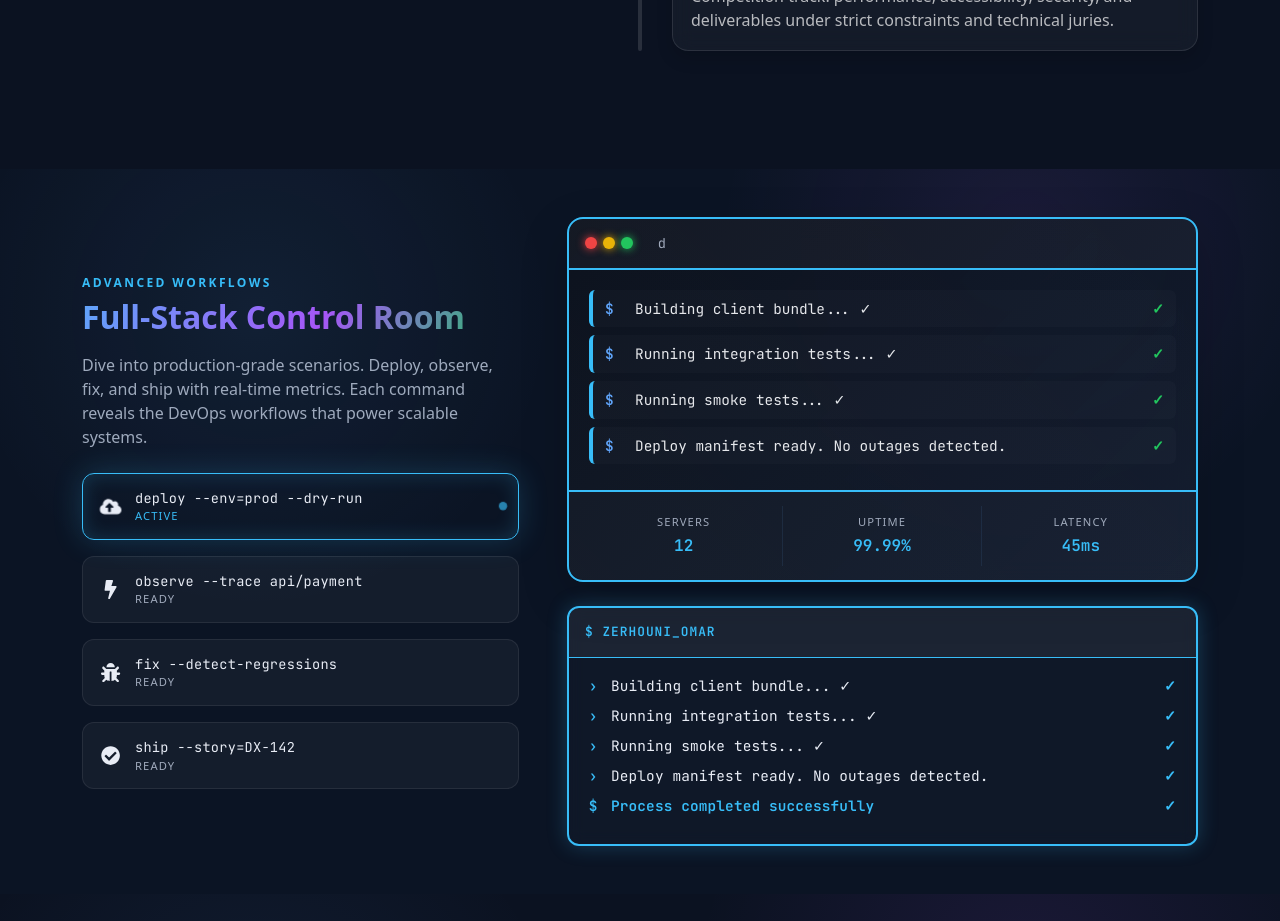
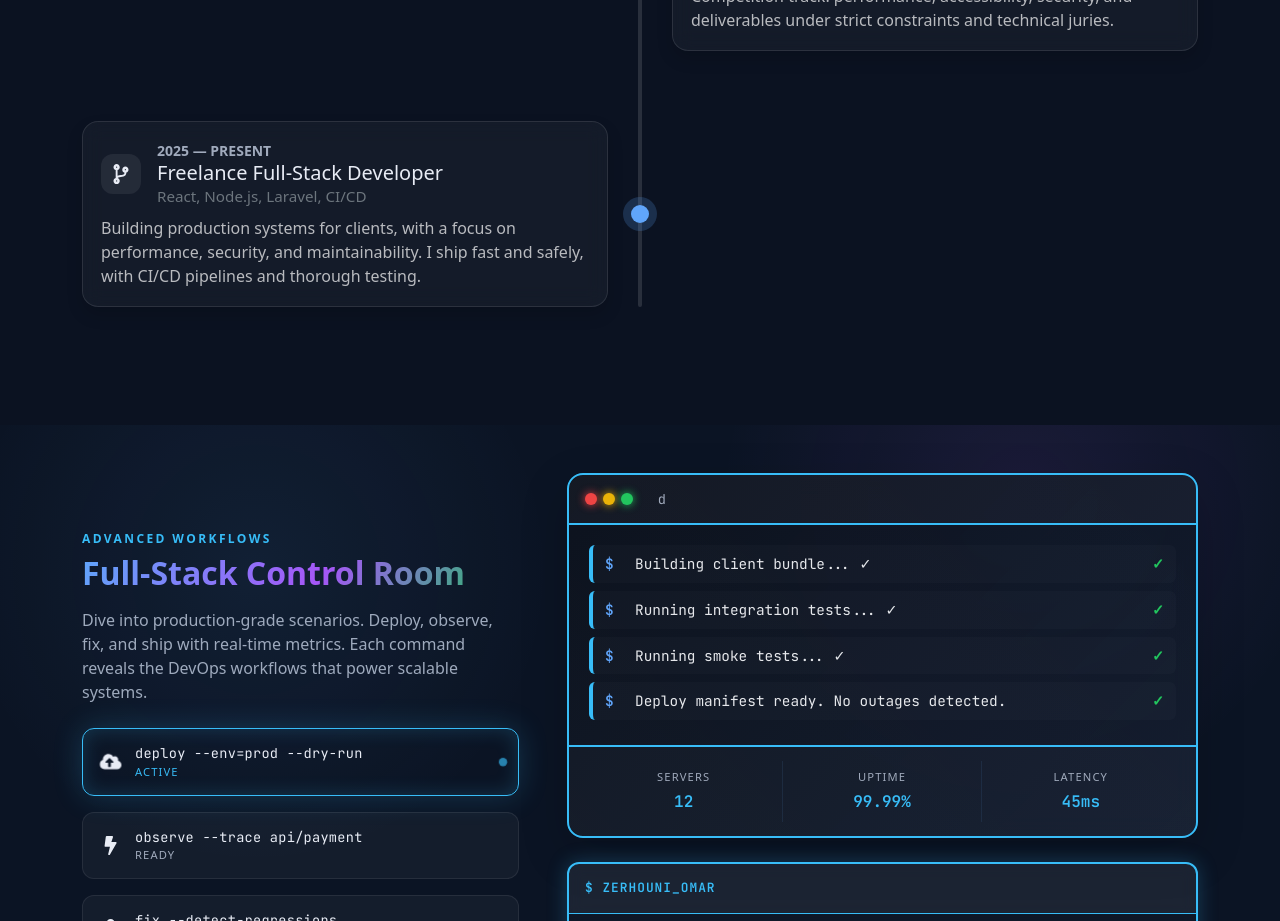
Before and after one commit to ydxj/ydxj.github.io, a React (Create React App) app: page / in a window 1280 px wide. Shown: the part 2360-3281 px from the top of the page. Built offline with nearby package versions, Linux system fonts and the light colour scheme.

Commit message:
Update Journey component: add Freelance Full-Stack Developer milestone

```diff
--- a/src/components/Journey.js
+++ b/src/components/Journey.js
@@ -33,6 +33,13 @@ const milestones = [
     subtitle: 'Top 1 national, 1st Oriental region',
     icon: FaAward,
     body: 'Competition track: performance, accessibility, security, and deliverables under strict constraints and technical juries.',
+  },
+  {
+    year: '2025 — Present',
+    title: 'Freelance Full-Stack Developer',
+    subtitle: 'React, Node.js, Laravel, CI/CD',
+    icon: FaCodeBranch,
+    body: 'Building production systems for clients, with a focus on performance, security, and maintainability. I ship fast and safely, with CI/CD pipelines and thorough testing.',
   },
 ];
 
```
